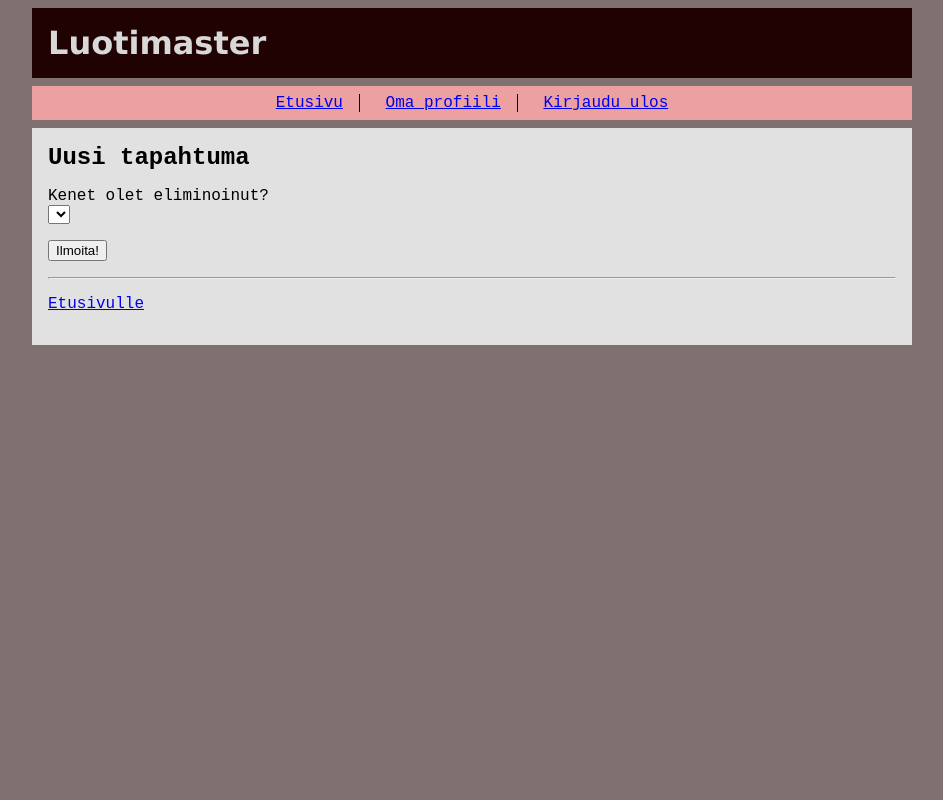
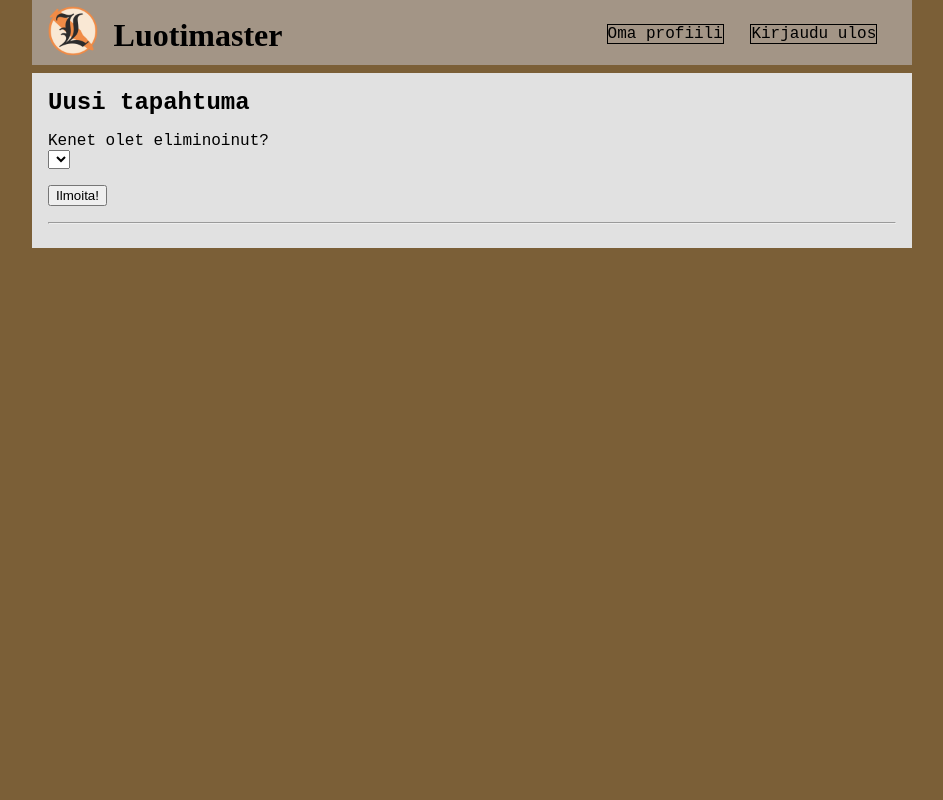
Before and after one commit to meemelii/luotimaster, a Flask app: page /report in a window 1280 px wide. Shown: the whole page, without its empty margins (168-1111 px from the left). Run offline with Flask 3, Linux system fonts and the light colour scheme; the visitor is signed in with stand-in values (Sample User, id 1); data comes from the database, SQL or seed files in the repository; lists and menus that the app fills with data are empty.

Commit message:
Improved visuals

```diff
--- a/static/main.css
+++ b/static/main.css
@@ -2,45 +2,57 @@ body {
     margin: auto;
     max-width: 55em;
     font-family: 'Courier New', Courier, monospace;
-    background-color: rgb(126, 113, 111);
+    background-color: rgb(123, 95, 55);
   }
 
+  .upperbar {
+    background-color: rgb(163, 149, 134);
+    margin: 0;
+    padding: 0 ;
+    overflow: hidden;
+  }
+
+
     .header {
-    background-color: rgb(33, 2, 2);
-    color: rgb(216, 216, 216);
-    padding: 1em;
-    font-family: 'Lucida Sans', 'Lucida Sans Regular', 'Lucida Grande', 'Lucida Sans Unicode', Geneva, Verdana, sans-serif ;
-    margin: 0.5em 0;
+    color: rgb(0, 0, 0);
+    font-family: 'Times New Roman', Times, serif;
+    margin: -1em;
+    position: relative;
+    bottom: 5px;
+    left: -10px;
 
+  }
+
+  .luotimasterlogo {
+    width:50px;
+    position: relative;
+    bottom: -5px
+  }
+
+  upperbar ul {
+    padding: 0.5 0 0.5em 0;
+    margin: 0;
+  }
+  upperbar li {
+    display: inline flex;
+    padding: 0 1em;
+    margin: 0;
   }
 
   h1, h2 {
     margin: 0;
   }
 
+
   .nav {
-    background-color: rgb(237, 160, 160);
-    padding: 0.5em;
-    margin: 0.5em 0;
+    margin: 0;
   }
 
-  .content {
-    background-color: rgb(225, 225, 225);
-    padding: 1em;
-    margin: 0.5em 0;
-  }
+  upperbar nav {
+    position: relative;
+    bottom: 12.5px;
+    right: -17.5em;
 
-  .info {
-    border: 2px solid black;
-    margin: 0,5em 0;
-    padding: 1em;
-    background-color: rgb(212, 212, 255);
-    color: rgb(0, 0, 0);
-  }
-
-
-  nav {
-    text-align: center;
   }
 
   nav ul {
@@ -49,14 +61,36 @@ body {
   }
 
   nav li {
-    display: inline-block;
-    padding: 0 1em;
+    padding: 0 0.5em;
     margin: 0;
   }
 
-  nav li:not(:last-of-type) {
-    border-right: 1px solid rgb(0, 0, 0);
+  nav a{
+    border: 1px solid rgb(0, 0, 0);
+    margin: 0.5;
+    text-decoration: None;
+    color:rgb(0, 0, 0);
   }
+  nav a:hover{
+    font-weight: bolder;
+  }
+  .info {
+    border: 2px solid rgb(0, 0, 0);
+    margin: 0,5em 0;
+    padding: 1em;
+    background-color: rgb(211, 146, 146);
+    color: rgb(0, 0, 0);
+  }
+
+
+  .content {
+    background-color: rgb(225, 225, 225);
+    padding: 1em;
+    margin: 0.5em 0;
+  }
+
+
+
 
   .event {
     border: 2px solid black;
--- a/templates/editevent.html
+++ b/templates/editevent.html
@@ -6,9 +6,7 @@
 {% block content %}
 
 {% if event.user_id == session.user_id %}
-    <head>
-        <title>Tapahtuman muokkaus</title>
-      </head>
+
       <body>
     <h1> Tapahtuma </h1>
     <hr />
--- a/templates/index.html
+++ b/templates/index.html
@@ -1,13 +1,9 @@
 {% extends "layout.html" %}
 {% block title %} Luotimaster {%endblock%}
 {% block content %}
-<head>
-  <title>Etusivu</title>
-</head>
+
 
 <body>
-
-
   {% if session.user_id %}
   <p>
     Hei <b>{{ username }}</b>!
--- a/templates/layout.html
+++ b/templates/layout.html
@@ -6,25 +6,31 @@
 </head>
 
 <body>
-  <div class="header">
-    <h1>Luotimaster</h1>
-  </div>
-
-  <div class="nav">
+  <div class="upperbar">
+    <upperbar>
+      <ul>
+      <li><a href="/"><img class="luotimasterlogo" src="static/luotimasterlogo.png" alt="Luotimasterin logo"/></a></li>
+      <li><div class="header"><h1>Luotimaster</h1></div></li>
+      <li><div class="nav">
         <nav>
           <ul>
-        <li><a href="/">Etusivu</a></li>
-
             {% if session.user_id %}
             <li><a href="/user/{{session.username}}">Oma profiili</a></li>
             <li><a href="/logout">Kirjaudu ulos</a></li>
             {% else %}
             <li><a href="/register">Luo tunnus</a></li>
             <li><a href="/login">Kirjaudu sisään</a></li>
-        {% endif %}
+            {%endif%}
           </ul>
           </nav>
+        </li>
         </div>
+        </ul>
+      </upperbar>
+      </div>
+
+
+
 
   {% for message in get_flashed_messages() %}
   <p class="info">
--- a/templates/ownevents.html
+++ b/templates/ownevents.html
@@ -1,13 +1,7 @@
-
 {% extends "layout.html" %}
-
 {% block title %} Luotimaster {%endblock%}
-
 {% block content %}
 
-<head>
-  <title>Omat tapahtumat</title>
-</head>
 
 <h2>Ei-varmistetut tapahtumat</h2>
 
--- a/templates/report.html
+++ b/templates/report.html
@@ -5,9 +5,9 @@
 {% block content %}
 
 
-<head>
-  <title>Uusi tapahtuma</title>
+  <body>
   {% if session.user_id %}
+
   <h2>Uusi tapahtuma</h2>
 
   <form action="/new_report" method="post">
@@ -26,9 +26,5 @@
   </form>
   <hr />
   {% endif %}
-
-  <p>
-    <a href="/">Etusivulle</a>
-  </p>
-
+</body>
   {% endblock %}
--- a/templates/user.html
+++ b/templates/user.html
@@ -1,8 +1,8 @@
 {% extends "layout.html" %}
+{% block title %}{%endblock%}
+{% block content %}
 
-{% block title %} Profiili: {{username}} {%endblock%}
-
-{% block content %}
+<body>
 
 <h2>{{ username }}</h2>
 <p>
```
Also changed, not shown: templates/search.html (+6 -9 lines), static/luotimasterlogo.png (added). Lines whose indentation alone changed are shown as unchanged.
